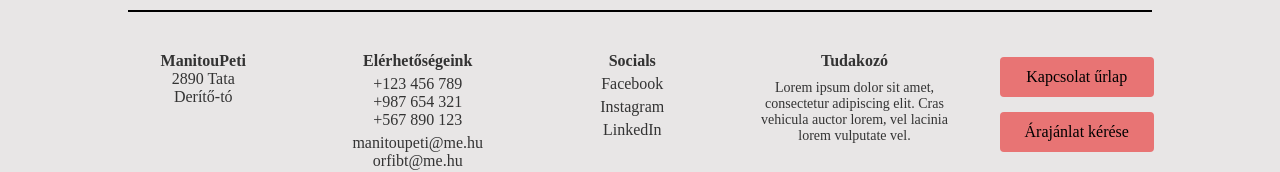
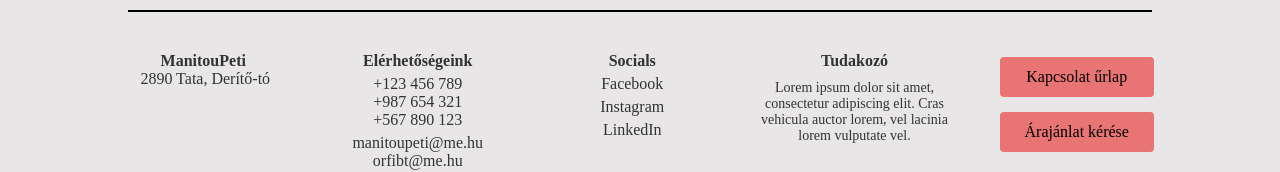
Before and after one commit to Zsotya/manitoupeti, a Vue app: page / in a window 1280 px wide. Shown: the part 6178-6350 px from the top of the page. Built offline with nearby package versions, Linux system fonts and the light colour scheme.

Commit message:
Fixed Footer.vue for 4k displays,fixed location line-break issue

```diff
--- a/src/components/RootComponents/Footer.vue
+++ b/src/components/RootComponents/Footer.vue
@@ -4,10 +4,12 @@
     <div class="footer-content">
       <div class="footer-item">
         <div class="name">ManitouPeti</div>
+        <div class="location-container">
           <div class="location">
-          2890 Tata
+            &nbsp2890 Tata,&nbsp
             <div class="break"></div>
             Derítő-tó
+          </div>
         </div>
       </div>
       <div class="footer-item">
@@ -39,12 +41,14 @@
       </div>
       <div class="break"></div>
       <div class="footer-item">
+        <div class="buttons-container">
           <router-link to="/elerhetoseg" class="contactus-button"
             ><span class="button-content">Kapcsolat űrlap</span></router-link
           >
           <router-link to="/berelheto-gepeink" class="quote-button"
             ><span class="button-content">Árajánlat kérése</span></router-link
           >
+        </div>
       </div>
     </div>
     <div class="copyright">© 2023 ManitouPeti - GoodFriend's Company</div>
@@ -88,6 +92,15 @@
 .information {
   font-weight: bold;
   margin-top: 10px;
+}
+
+.location-container {
+  display: grid;
+}
+
+.location {
+  display: flex;
+  justify-self: center;
 }
 
 .phone-numbers,
@@ -149,6 +162,17 @@
   color: #333;
 }
 
+/* 4k nézet korrekció */
+
+@media screen and (min-width: 1920px) {
+  .buttons-container {
+    display: flex;
+    flex-direction: column;
+    max-width: 154px;
+    margin-left: 78px;
+  }
+}
+
 /* Laptop nézet */
 @media screen and (max-width: 1024px) {
   /* CSS trükk line-break beszúrásához */
@@ -157,6 +181,14 @@
     flex-basis: 100%;
   }
 
+  .location-container {
+    display: block;
+  }
+
+  .location {
+    display: block;
+  }
+
   .contactus-button,
   .quote-button {
     margin: 10px 50px 0px 50px;
```
Lines whose indentation alone changed are shown as unchanged.
